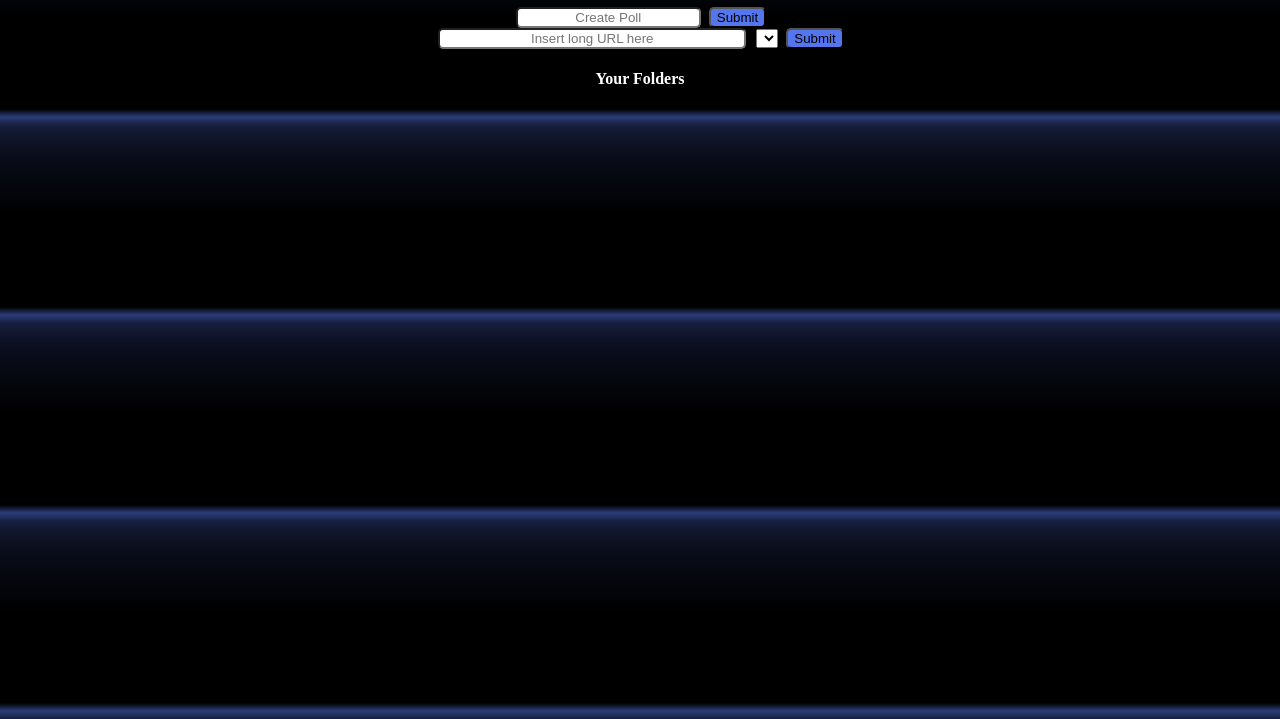
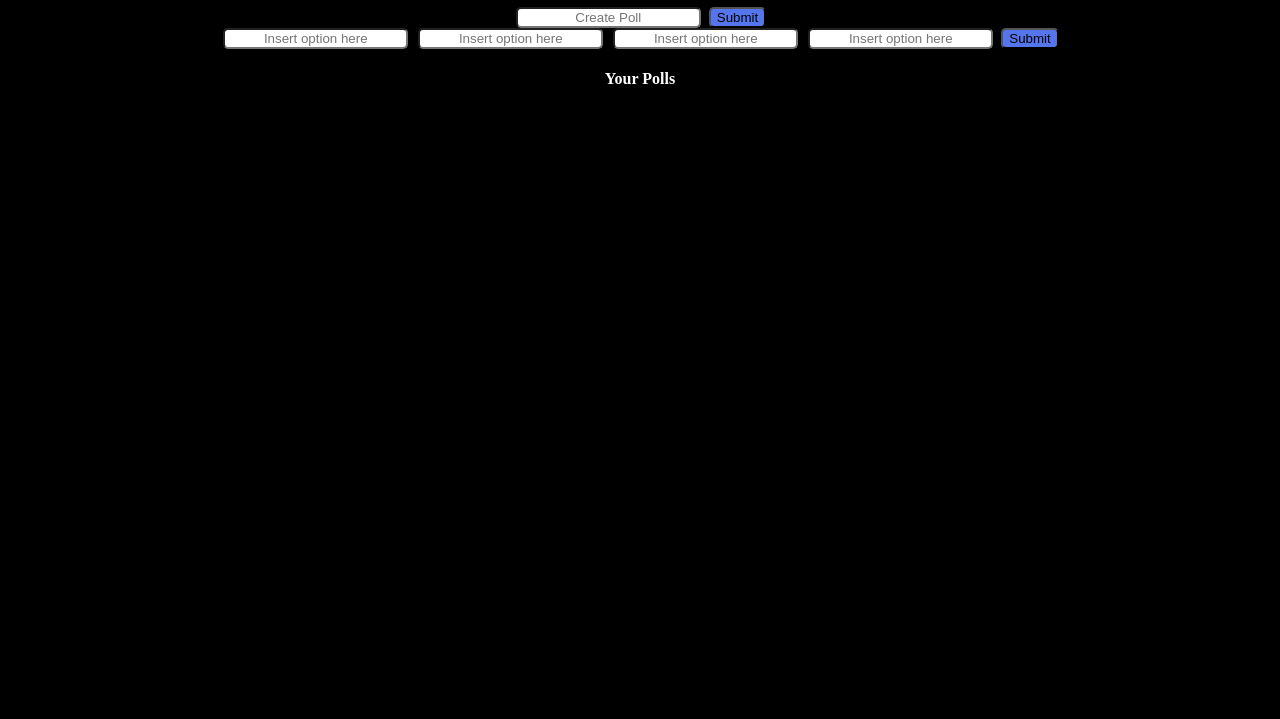
Before and after one commit to nnchambs/jet-fuel, a website: page public/index.html in a window 1280 px wide. Shown: the part 81-800 px from the top of the page. Drawn offline with nearby package versions, Linux system fonts and the light colour scheme; no server answers.

Commit message:
Update knex and nomenclature

```diff
--- a/helpers.js
+++ b/helpers.js
@@ -48,7 +48,7 @@ module.exports = {
   // },
 
   postNewOption: function(option, poll_id, id, response) {
-    database('options').insert({option: option, poll_id: poll_id, counter: 0,  created_at: new Date})
+    database('options').insert({option: option, poll_id: poll_id})
      .then(function() {
        database('options').select()
          .then(function(option) {
--- a/public/index.css
+++ b/public/index.css
@@ -4,7 +4,6 @@ body {
   flex-direction: column;
   align-items: center;
   color: white;
-  background: linear-gradient(rgb(85, 117, 237), .2%, black, 99.8%, rgb(85, 117, 237));
 }
 
 a {
--- a/public/index.html
+++ b/public/index.html
@@ -3,7 +3,7 @@
   <head>
     <meta charset="utf-8">
     <link rel="stylesheet" href="/index.css">
-    <title>Shor.ty</title>
+    <title>Poehlster</title>
     </head>
   </head>
   <body>
@@ -12,14 +12,14 @@
       <input class="poll-input input" type='text' placeholder="Create Poll"/>
       <input class="poll-submit submit input" type="submit" />
     </form>
-    <form class="add-url">
-      <input class="url-input input" type="url" placeholder="Insert long URL here" />
-      <select class="folder-select input"></select>
-      <input class="url-submit submit input" type="submit" />
+    <form class="add-option">
+      <input class="option-input input" type="option" placeholder="Insert option here" />
+      <input class="option-input input" type="option" placeholder="Insert option here" />
+      <input class="option-input input" type="option" placeholder="Insert option here" />
+      <input class="option-input input" type="option" placeholder="Insert option here" />
+      <input class="option-submit submit input" type="submit" />
     </form>
-    <h4>Your Folders</h4>
-    <div class="folder-list"></div>
-    <div class="folder-test"></div>
+    <h4>Your Polls</h4>
 
   </body>
   <script src="https://ajax.googleapis.com/ajax/libs/jquery/3.1.0/jquery.min.js"></script>
```
Also changed, not shown: server.js (+5 -2 lines), .db/migrations/20170131185632_initial.js, .db/seeds/dev/options.js, .db/seeds/dev/polls.js, .db/seeds/production/options.js, .db/seeds/test/options.js.
